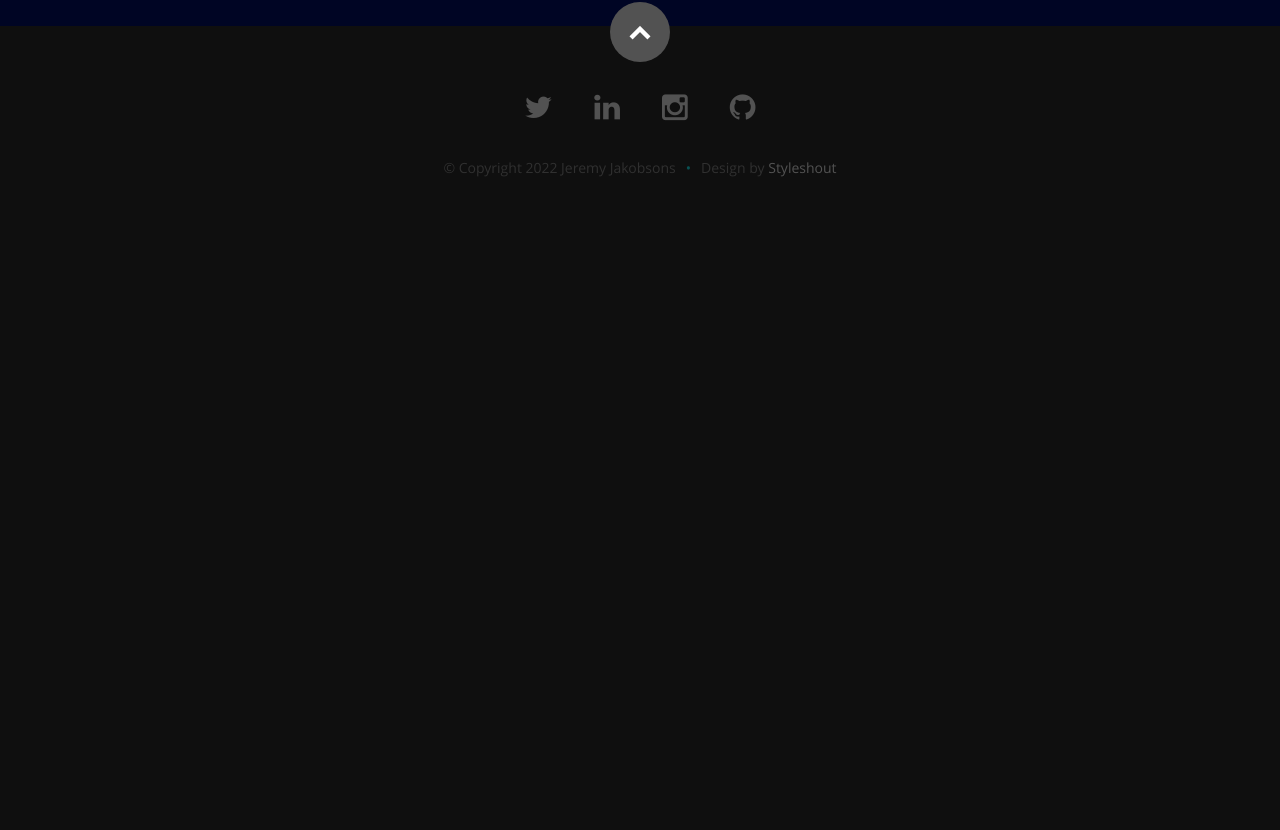
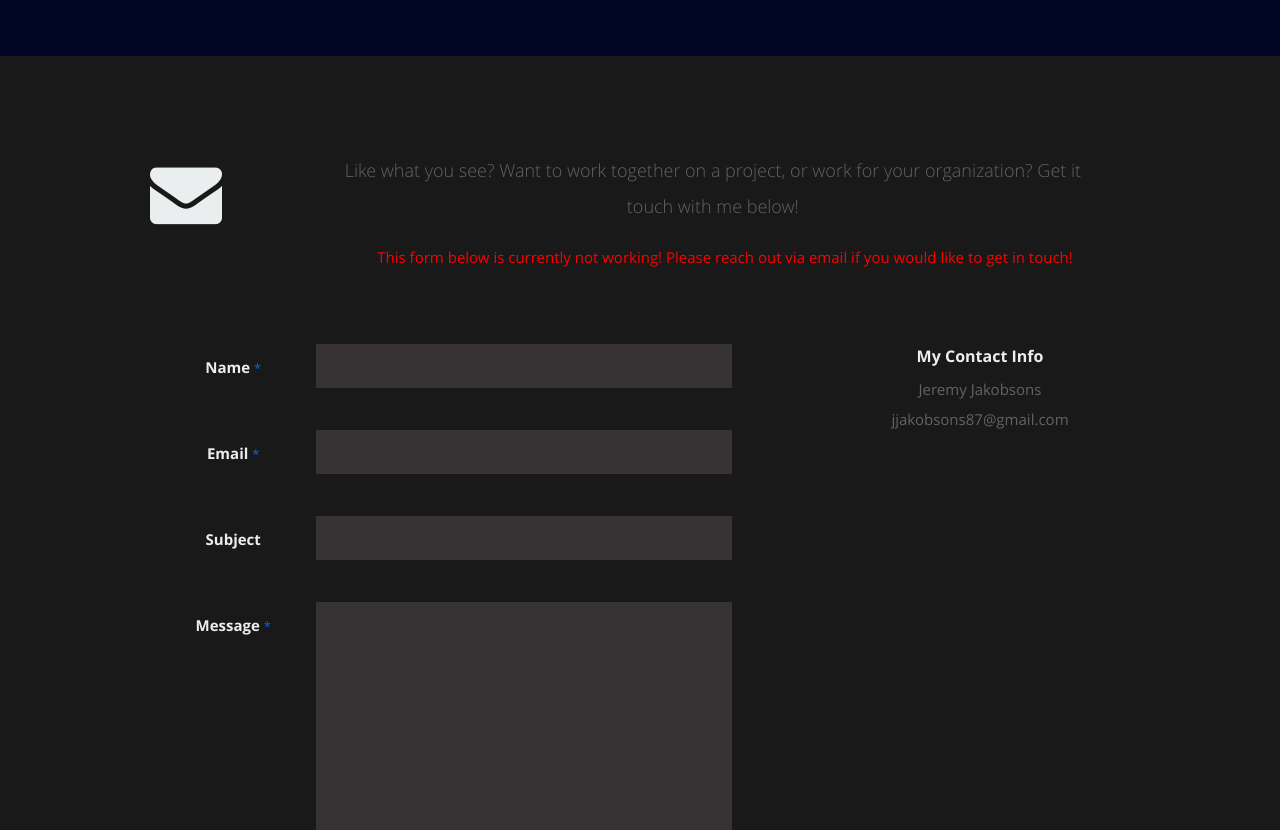
Before and after one commit to jjakobsons87/portfolio, a React (Create React App) app: page / in a window 1280 px wide. Shown: the part 1230-2060 px from the top of the page. Before the commit the page ends 1461 px from the top, so only its background shows below. Built offline with nearby package versions, Linux system fonts and the light colour scheme.

Commit message:
update contact form and about information

```diff
--- a/public/resumeData.json
+++ b/public/resumeData.json
@@ -1,10 +1,10 @@
 {
   "main": {
     "name":"Jeremy Jakobsons",
-    "description":"I'm an Agile Coach by day, and a Full Stack web dev in training by night! ",
+    "description":"I'm an Agile Coach by day, and a Full Stack web dev in training by night. Welcome to my page, glad you are here! Take a look around and get in touch if you would like to work together! ",
     "image":"avatar.png",
-    "bio":"Use this bio section as your way of describing yourself and saying what you do, what technologies you like to use or feel most comfortable with, describing your personality, or whatever else you feel like throwing in.",
-    "contactmessage":"Here is where you should write your message to readers to have them get in contact with you.",
+    "bio":"Throughout my working years, I have always had a strong interest/passion for technology. As an Agile Coach I have been able to help elevate development teams processes and collaboration with other teams/leadership! I am now headed over to the other side of this, and want to help people by creating/improving the tools/resources/software we all use on a daily basis.",
+    "contactmessage":"Like what you see? Want to work together on a project, or work for your organization? Get it touch with me below! ",
     "email": "jjakobsons87@gmail.com",
     "phone": "555-555-5555",
     "github":"https://github.com/jjakobsons87",
@@ -30,7 +30,7 @@
       },
       {
         "name":"instagram",
-        "url":"http://instagram.com/tbaker_x",
+        "url":"http://instagram.com/jeremyjako",
         "className":"fa fa-instagram"
       },
       {
--- a/src/App.js
+++ b/src/App.js
@@ -4,7 +4,7 @@ import $ from "jquery";
 import './App.css';
 import Header from './components/Header';
 import Footer from './components/Footer';
-// import Contact from './components/Contact';
+import Contact from './components/Contact';
 import About from './components/About';
 // import Resume from './components/Resume';
 // import POrtfolio from './components/Portfolio';
@@ -75,7 +75,7 @@ class App extends Component {
         <About data={this.state.resumeData.main} />
         {/* <Resume data={this.state.resumeData.resume} /> */}
         {/* <Portfolio data={this.state.resumeData.portfolio} /> */}
-        {/* <Contact data={this.state.resumeData.main} /> */}
+        <Contact data={this.state.resumeData.main} />
         <Footer data={this.state.resumeData.main} />
       </div>
     );
--- a/src/components/Contact.js
+++ b/src/components/Contact.js
@@ -1,7 +1,160 @@
-import React from 'react';
-// import { validateEmail } from '../../utils/helpers';
+import React, { Component } from 'react';
+import { Fade, Slide } from "react-reveal";
 
-function ContactForm() {
+class Contact extends Component {
+    render() {
+        if (!this.props.data) return null;
+
+        const name = this.props.data.name;
+        const street = this.props.data.address.street;
+        const city = this.props.data.address.city;
+        const state = this.props.data.address.state;
+        const zip = this.props.data.address.zip;
+        const phone = this.props.data.phone;
+        const message = this.props.data.contactmessage;
+        const email = this.props.data.email;
+
+    return (
+        <section id="contact">
+            <Fade bottom duration={1000}>
+            <div className="row section-head">
+                <div className="two columns header-col">
+                <h1>
+                    <span>Get In Touch.</span>
+                </h1>
+                </div>
+
+                <div className="ten columns">
+                <p className="lead">{message}</p>
+                <p className="message" >This form below is currently not working! Please reach out via email if you would like to get in touch!</p>
+                </div>
+            </div>
+            </Fade>
+
+            <div className="row">
+            <Slide left duration={1000}>
+                <div className="eight columns">
+                <form action="" method="post" id="contactForm" name="contactForm">
+                    <fieldset>
+                    <div>
+                        <label htmlFor="contactName">
+                        Name <span className="required">*</span>
+                        </label>
+                        <input
+                        type="text"
+                        defaultValue=""
+                        size="35"
+                        id="contactName"
+                        name="contactName"
+                        onChange={this.handleChange}
+                        />
+                    </div>
+
+                    <div>
+                        <label htmlFor="contactEmail">
+                        Email <span className="required">*</span>
+                        </label>
+                        <input
+                        type="text"
+                        defaultValue=""
+                        size="35"
+                        id="contactEmail"
+                        name="contactEmail"
+                        onChange={this.handleChange}
+                        />
+                    </div>
+
+                    <div>
+                        <label htmlFor="contactSubject">Subject</label>
+                        <input
+                        type="text"
+                        defaultValue=""
+                        size="35"
+                        id="contactSubject"
+                        name="contactSubject"
+                        onChange={this.handleChange}
+                        />
+                    </div>
+
+                    <div>
+                        <label htmlFor="contactMessage">
+                        Message <span className="required">*</span>
+                        </label>
+                        <textarea
+                        cols="50"
+                        rows="15"
+                        id="contactMessage"
+                        name="contactMessage"
+                        ></textarea>
+                    </div>
+
+                    <div>
+                        <button className="submit">Submit</button>
+                        <span id="image-loader">
+                        <img alt="" src="images/loader.gif" />
+                        </span>
+                    </div>
+                    </fieldset>
+                </form>
+
+                <div id="message-warning"> Error boy</div>
+                <div id="message-success">
+                    <i className="fa fa-check"></i>Your message was sent, thank you!
+                    <br />
+                </div>
+                </div>
+            </Slide>
+
+            <Slide right duration={1000}>
+                <aside className="four columns footer-widgets">
+                <div className="widget widget_contact">
+                    <h4>My Contact Info</h4>
+                    <p className="address">
+                    {name}
+                    <br />
+                    {/* {street} <br />
+                    {city}, {state} {zip}
+                    <br /> */}
+                    <span>{email}</span>
+                    </p>
+                </div>
+
+                {/* <div className="widget widget_tweets">
+                    <h4 className="widget-title">Latest Tweets</h4>
+                    <ul id="twitter">
+                    <li>
+                        <span>
+                        This is Photoshop's version of Lorem Ipsum. Proin gravida
+                        nibh vel velit auctor aliquet. Aenean sollicitudin, lorem
+                        quis bibendum auctor, nisi elit consequat ipsum
+                        <a href="./">http://t.co/CGIrdxIlI3</a>
+                        </span>
+                        <b>
+                        <a href="./">2 Days Ago</a>
+                        </b>
+                    </li>
+                    <li>
+                        <span>
+                        Sed ut perspiciatis unde omnis iste natus error sit
+                        voluptatem accusantium doloremque laudantium, totam rem
+                        aperiam, eaque ipsa quae ab illo inventore veritatis et
+                        quasi
+                        <a href="./">http://t.co/CGIrdxIlI3</a>
+                        </span>
+                        <b>
+                        <a href="./">3 Days Ago</a>
+                        </b>
+                    </li>
+                    </ul>
+                </div> */}
+                </aside>
+            </Slide>
+            </div>
+        </section>
+        );
+    }
+}
+// function ContactForm() {
     // error message hook
     // const [errorMessage, setErrorMessage] = useState('');
     // formState hook
@@ -33,35 +186,35 @@ function ContactForm() {
     // function handleSubmit(e) {
     //     e.preventDefault();
     //     console.log(formState);
-    // }
+//     // }
 
-    return (
-        <section>
-            <h1>Contact Me</h1>
-            {/* <form id='contact-form' onSubmit={handleSubmit}> */}
-            <form id='contact-form'>
-                <div>
-                    <label htmlFor='name'>Name:</label>
-                    {/* <input type="text" defaultValue={name} onBlur={handleChange} name="name" /> */}
-                    <input type="text" name="name" />
-                </div>
-                <div>
-                    <label htmlFor='email'>Email address:</label>
-                    {/* <input type="email" defaultValue={email} onBlur={handleChange} name="email" /> */}
-                    <input type="email" name="email" />
-                </div>
-                <div>
-                    <label htmlFor='message'>Message:</label>
-                    {/* <textarea name='message' rows="5" defaultValue={message} onBlur={handleChange} /> */}
-                    <textarea name='message' rows="5" />
-                </div>
-                    <div>
-                        <p className='error-text'></p>
-                    </div>
-                <button type='submit'>Submit</button>
-            </form>
-        </section>
-    )
-}
+//     return (
+//         <section>
+//             <h1>Contact Me</h1>
+//             {/* <form id='contact-form' onSubmit={handleSubmit}> */}
+//             <form id='contact-form'>
+//                 <div>
+//                     <label htmlFor='name'>Name:</label>
+//                     {/* <input type="text" defaultValue={name} onBlur={handleChange} name="name" /> */}
+//                     <input type="text" name="name" />
+//                 </div>
+//                 <div>
+//                     <label htmlFor='email'>Email address:</label>
+//                     {/* <input type="email" defaultValue={email} onBlur={handleChange} name="email" /> */}
+//                     <input type="email" name="email" />
+//                 </div>
+//                 <div>
+//                     <label htmlFor='message'>Message:</label>
+//                     {/* <textarea name='message' rows="5" defaultValue={message} onBlur={handleChange} /> */}
+//                     <textarea name='message' rows="5" />
+//                 </div>
+//                     <div>
+//                         <p className='error-text'></p>
+//                     </div>
+//                 <button type='submit'>Submit</button>
+//             </form>
+//         </section>
+//     )
+// }
 
-export default ContactForm;
+export default Contact;
--- a/src/index.css
+++ b/src/index.css
@@ -1,3 +1,7 @@
+.message {
+  color: red;
+}
+
 /* :root {
   --black: #040f0f;
   --purple: #9d6381;
```
